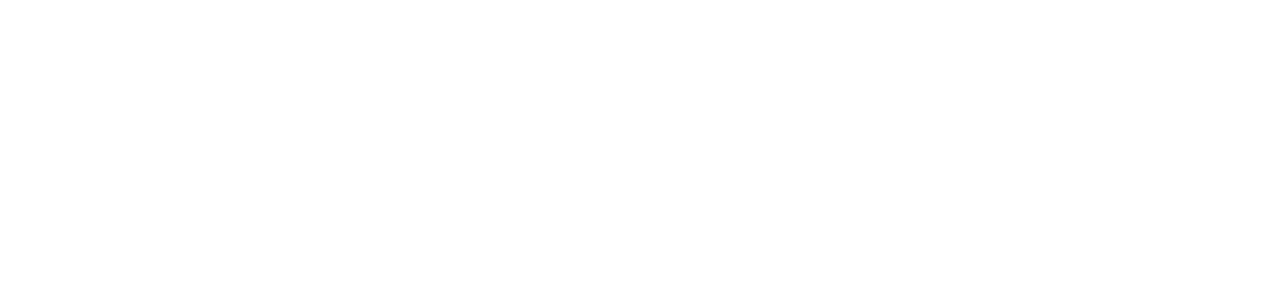
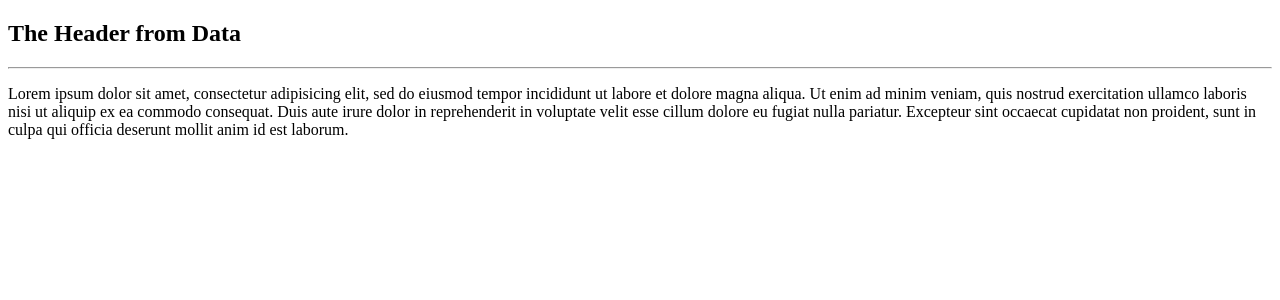
Before and after one commit to c0ntr-all/vue-basics, a Vue app: page / in a window 1280 px wide. Shown: the top 300 px of the page. Built offline with nearby package versions, Linux system fonts and the light colour scheme.

Commit message:
06-01-02: Как работают компоненты

```diff
--- a/src/App.vue
+++ b/src/App.vue
@@ -1,6 +1,6 @@
 <template>
   <div>
-
+    <the-header></the-header>
   </div>
 </template>
 
--- /dev/null
+++ b/src/TheHeader.vue
@@ -0,0 +1,20 @@
+<template>
+  <h2>{{ title }}</h2>
+  <hr>
+  <p>Lorem ipsum dolor sit amet, consectetur adipisicing elit, sed do eiusmod
+    tempor incididunt ut labore et dolore magna aliqua. Ut enim ad minim veniam,
+    quis nostrud exercitation ullamco laboris nisi ut aliquip ex ea commodo
+    consequat. Duis aute irure dolor in reprehenderit in voluptate velit esse
+    cillum dolore eu fugiat nulla pariatur. Excepteur sint occaecat cupidatat non
+    proident, sunt in culpa qui officia deserunt mollit anim id est laborum.</p>
+</template>
+
+<script>
+export default {
+  data() {
+    return {
+      title: 'The Header from Data'
+    }
+  }
+}
+</script>
```
Also changed, not shown: src/main.js (+7 -1 lines), 1 other file (tests, documents, lock files or other folders).
